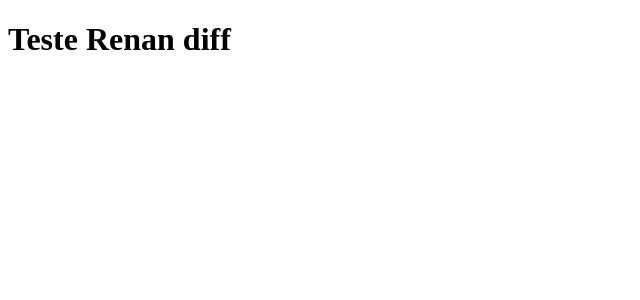
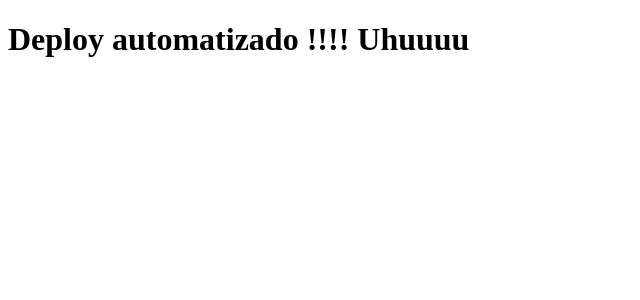
Before and after one commit to github-renan/clone-tabnews, a Next.js app: page / in a window 1280 px wide. Shown: the top 300 px of the page, without its empty margins (0-640 px from the left). Built offline with nearby package versions, Linux system fonts and the light colour scheme.

Commit message:
Primeiro commit real para Vercel

```diff
--- a/pages/index.js
+++ b/pages/index.js
@@ -1,6 +1,6 @@
 function Home(){
 
-    return <h1>Teste Renan diff</h1>
+    return <h1>Deploy automatizado !!!! Uhuuuu</h1>
 }
 
 export default Home;
```
